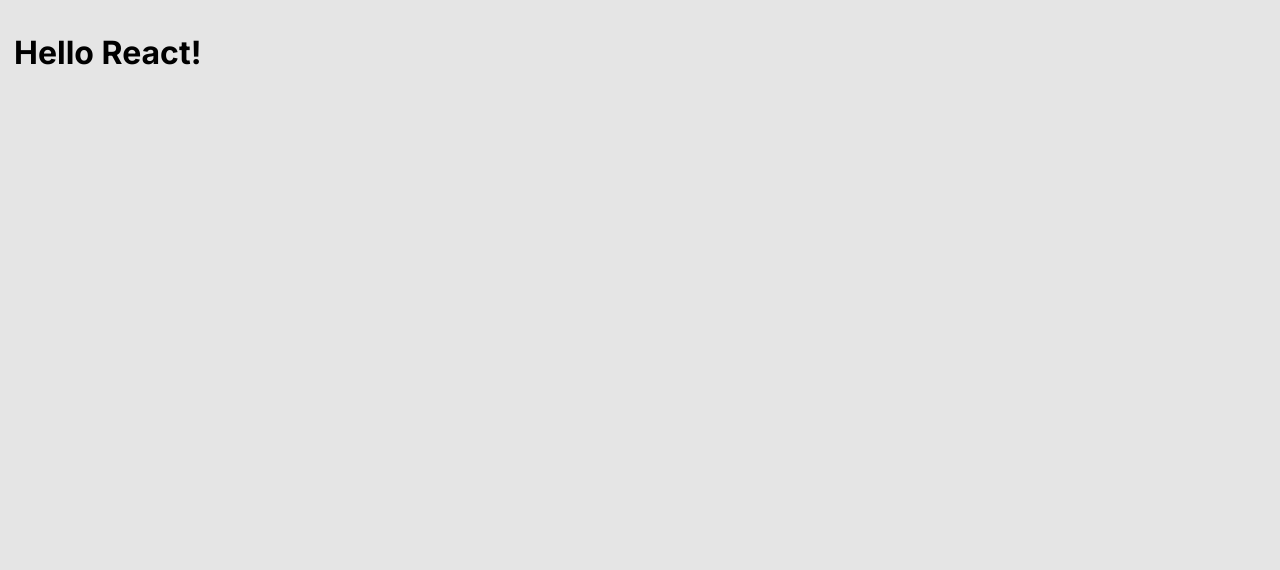
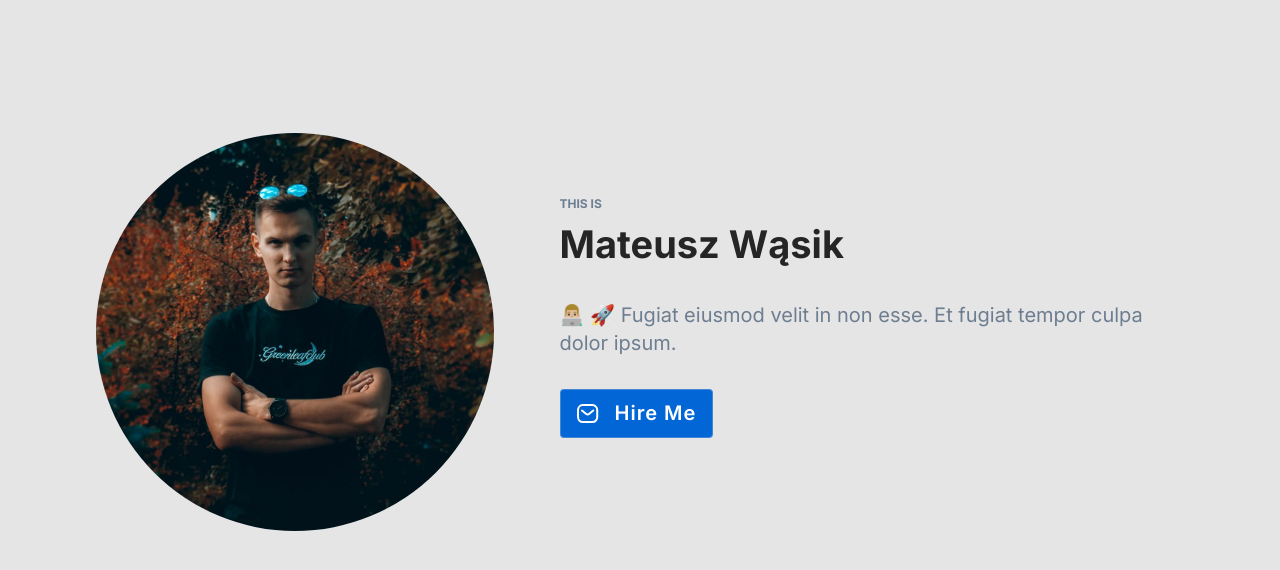
Before and after one commit to met3usz/homepage-react, a React (Create React App) app: page / in a window 1280 px wide. Shown: the top 570 px of the page. Built offline with nearby package versions, Linux system fonts and the light colour scheme.

Commit message:
Initial Header render

```diff
--- a/src/App.js
+++ b/src/App.js
@@ -1,5 +1,7 @@
+import Header from './components/Header';
+
 function App() {
-  return <h1>Hello React!</h1>;
+  return <Header />;
 }
 
 export default App;
```
